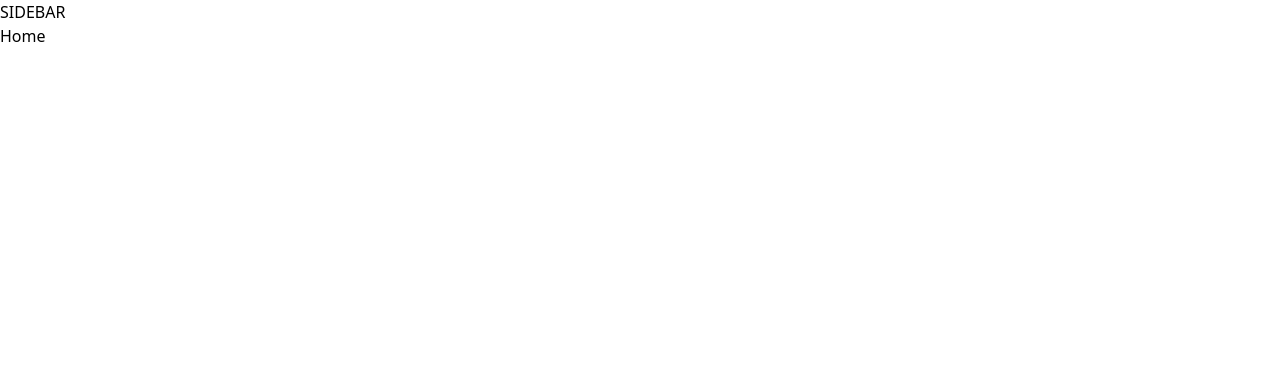
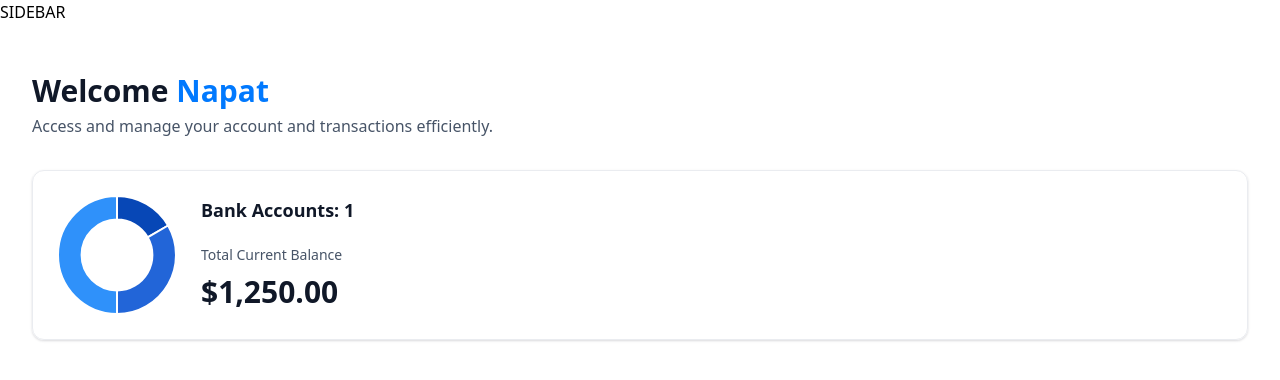
Before and after one commit to Shiro3000/F2F, a Next.js app: page / in a window 1280 px wide. Shown: the top 380 px of the page. Built offline with nearby package versions, Linux system fonts and the light colour scheme.

Commit message:
update file

```diff
--- a/app/(root)/page.tsx
+++ b/app/(root)/page.tsx
@@ -1,8 +1,29 @@
+import HeaderBox from '@/components/HeaderBox'
+import TotalBalanceBox from '@/components/TotalBalanceBox';
 import React from 'react'
 
 const Home = () => {
+  const loggedIn = { firstName: 'Napat' };
+
   return (
-    <div>Home</div>
+    <section className='home'>
+      <div className='home-content'>
+        <header className='home-header'>
+          <HeaderBox
+            type="greeting"
+            title="Welcome"
+            user={loggedIn?.firstName || 'Guest'}
+            subtext="Access and manage your account and transactions efficiently."
+          />
+
+          <TotalBalanceBox
+            accounts={[]}
+            totalBanks={1}
+            totalCurrentBalance={1250.00}
+          />
+        </header>
+      </div>
+    </section>
   )
 }
 
--- a/app/layout.tsx
+++ b/app/layout.tsx
@@ -11,7 +11,7 @@
 
 export const metadata: Metadata = {
   title: "Fund2Farm",
-  description: "The Funding Platform for Farmers.",
+  description: "The Lending Platform for Farmers.",
   icons:{
     icon: '/icons/logo.svg'
   }
--- /dev/null
+++ b/components/AnimatedCounter.tsx
@@ -0,0 +1,18 @@
+'use client';
+
+import CountUp from 'react-countup';
+
+const AnimatedCounter = ({ amount }: {amount: number}) => {
+  return (
+    <div className='w-full'>
+      <CountUp
+        decimals={2}
+        decimal='.'
+        prefix='$'
+        end={amount}
+      />
+    </div>
+  )
+}
+
+export default AnimatedCounter
--- /dev/null
+++ b/components/DoughnutChart.tsx
@@ -0,0 +1,33 @@
+"use client"
+
+import {Chart as ChartJS, ArcElement, Tooltip, Legend } from 'chart.js';
+import { Doughnut } from 'react-chartjs-2';
+
+ChartJS.register(ArcElement, Tooltip, Legend)
+
+const DoughnutChart = ({ accounts }: DoughnutChartProps) => {
+    const data = {
+        datasets: [
+            {
+                label: 'Banks',
+                data: [1250, 2500, 3750],
+                backgroundColor: ['#0747b6', '#2265d8', '#2f91fa']
+            }
+        ],
+        labels: ['Bank 1', 'Bank 2', 'Bank 3']
+    }
+
+    return <Doughnut
+        data={data}
+        options={{
+            cutout: '60%', //thickness of the circle
+            plugins: {
+                legend: {
+                    display: false // take the legend out
+                }
+            }
+        }}
+    />
+}
+
+export default DoughnutChart
--- /dev/null
+++ b/components/HeaderBox.tsx
@@ -0,0 +1,18 @@
+const HeaderBox = ({ type = "title", title, subtext, user}: HeaderBoxProps) => {
+  return (
+    <div className="header-box">
+        <h1 className="header-box-title">
+            {title}
+            {type === 'greeting' && (
+                <span className="text-bankGradient">
+                    &nbsp;{user}
+                </span>
+            )}
+        </h1>
+        <p className="header-box-subtext">{subtext}</p>
+
+    </div>
+  )
+}
+
+export default HeaderBox
--- /dev/null
+++ b/components/TotalBalanceBox.tsx
@@ -0,0 +1,33 @@
+import { formatAmount } from '@/lib/utils'
+import React from 'react'
+import AnimatedCounter from './AnimatedCounter'
+import DoughnutChart from './DoughnutChart'
+
+const TotalBalanceBox = ({
+    accounts = [], totalBanks, totalCurrentBalance
+}: TotlaBalanceBoxProps) => {
+  return (
+    <section className='total-balance'>
+        <div className='total-balance-chart'>
+            <DoughnutChart accounts={accounts}/>
+        </div>
+
+        <div className='flex flex-col gap-6'>
+            <h2 className='header-2'>
+                Bank Accounts: {totalBanks}
+            </h2>
+            <div className='flex flex-col gap-2'>
+                <p className='total-balance-label'>
+                    Total Current Balance
+                </p>
+
+                <div className='total-balance-amount flex-center gap-2'>
+                    <AnimatedCounter amount={totalCurrentBalance} />
+                </div>
+            </div>
+        </div>
+    </section>
+  )
+}
+
+export default TotalBalanceBox
--- a/package.json
+++ b/package.json
@@ -10,11 +10,15 @@
   },
   "dependencies": {
     "@radix-ui/react-slot": "^1.1.0",
+    "chart.js": "^4.4.3",
     "class-variance-authority": "^0.7.0",
     "clsx": "^2.1.1",
     "lucide-react": "^0.400.0",
     "next": "14.2.4",
+    "query-string": "^9.0.0",
     "react": "^18",
+    "react-chartjs-2": "^5.2.0",
+    "react-countup": "^6.5.3",
     "react-dom": "^18",
     "tailwind-merge": "^2.3.0",
     "tailwindcss-animate": "^1.0.7"
```
Also changed, not shown: 1 other file (tests, documents, lock files or other folders).
